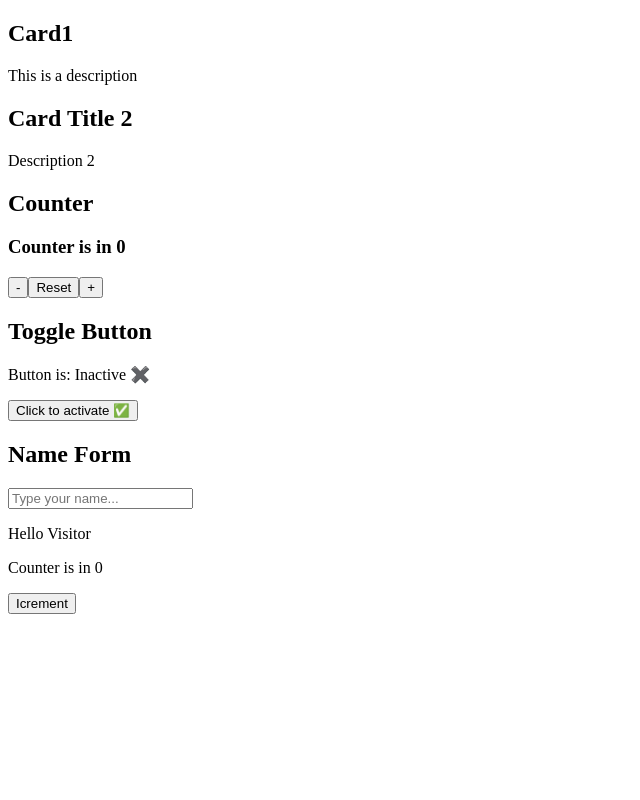
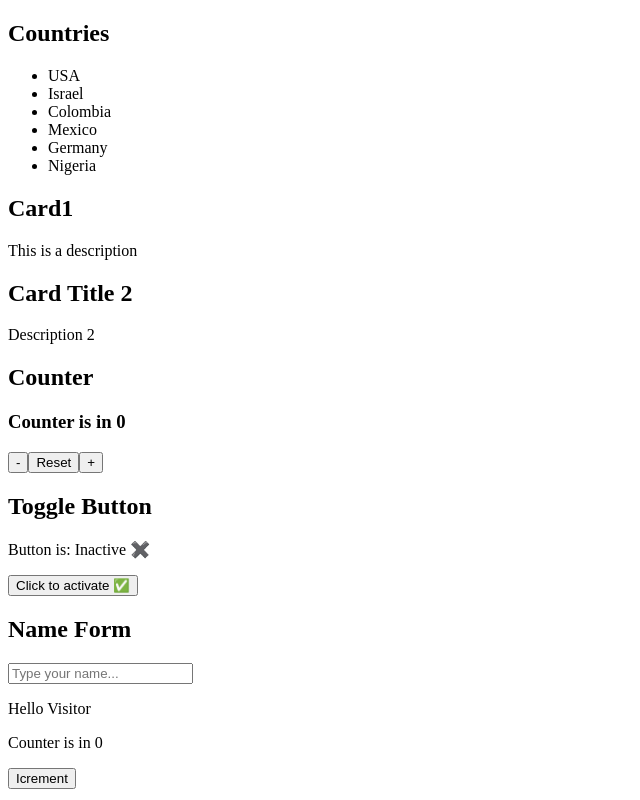
Before and after one commit to jorgechauxjr/react-course, a React (Vite) app in the folder my-app/: page / in a window 1280 px wide. Shown: the whole page, without its empty margins (0-640 px from the left). Built offline with nearby package versions, Linux system fonts and the light colour scheme.

Commit message:
[Add] 2 List component

```diff
--- a/my-app/src/App.jsx
+++ b/my-app/src/App.jsx
@@ -3,11 +3,13 @@ import Counter from './components/Counter'
 import NameForm from './components/NameForm'
 import ToggleButton from './components/ToggleButton'
 import CounterWithEffect from './components/CounterWithEffect'
+import List from './components/List'
 
 function App() {
 
   return (
     <section>
+      <List />
       <Card title="Card1" description="This is a description" />
       <Card title="Card Title 2" description="Description 2" />
       <Counter />
--- /dev/null
+++ b/my-app/src/components/List.jsx
@@ -0,0 +1,24 @@
+const List = () => {
+    const countries = [
+        { id: 1, name:"USA" },
+        { id: 2, name:"Israel" },
+        { id: 3, name:"Colombia" },
+        { id: 4, name:"Mexico" },
+        { id: 5, name:"Germany" },
+        { id: 6, name:"Nigeria" }
+    ];
+    return (
+    <>
+        <h1>Countries</h1>
+        <ul>
+            {
+                countries.map((country) => {
+                return <li key={country.id}>{country.name}</li>
+                })
+            }
+        </ul>
+    </>
+);
+}
+
+export default List;
```
